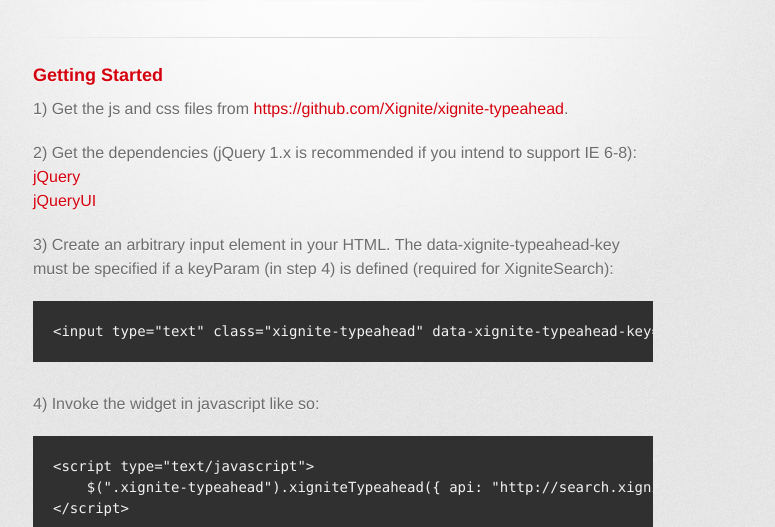
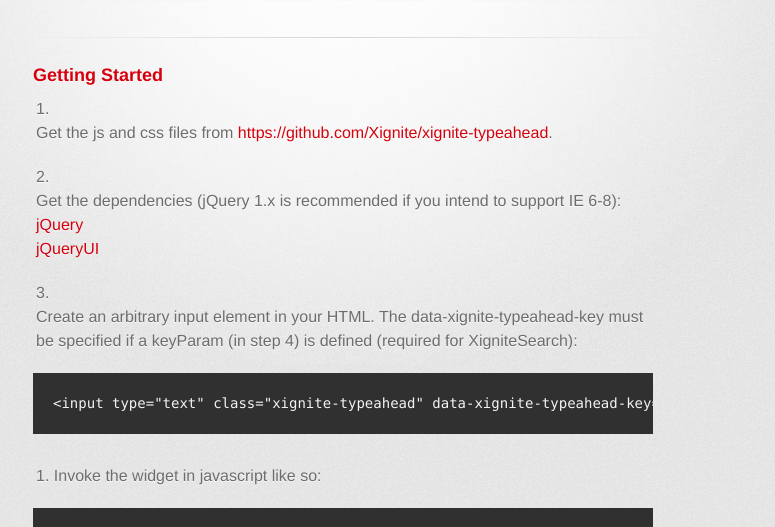
Before and after one commit to Xignite/xignite-typeahead, a plain HTML site: page index.html in a window 1280 px wide. Shown: the part 209-736 px from the top of the page, without its empty margins (297-1072 px from the left). Drawn offline with Linux system fonts and the light colour scheme; a web font is replaced by a local one.

```diff
--- a/index.html
+++ b/index.html
@@ -34,18 +34,16 @@
           <h3>
 <a name="getting-started" class="anchor" href="#getting-started"><span class="octicon octicon-link"></span></a>Getting Started</h3>
 
-<p>1) Get the js and css files from <a href="https://github.com/Xignite/xignite-typeahead">https://github.com/Xignite/xignite-typeahead</a>.</p>
-
-<p>2) Get the dependencies (jQuery 1.x is recommended if you intend to support IE 6-8):<br><a href="http://jquery.com/download/">jQuery</a><br><a href="http://jqueryui.com/download/">jQueryUI</a>  </p>
-
-<p>3) Create an arbitrary input element in your HTML.  The data-xignite-typeahead-key must be specified if a keyParam (in step 4) is defined (required for XigniteSearch):</p>
-
-<pre><code>&lt;input type="text" class="xignite-typeahead" data-xignite-typeahead-key="XigniteGlobalQuotes.GetGlobalDelayedQuote.Identifier" /&gt;
+<ol>
+<li><p>Get the js and css files from <a href="https://github.com/Xignite/xignite-typeahead">https://github.com/Xignite/xignite-typeahead</a>.</p></li>
+<li><p>Get the dependencies (jQuery 1.x is recommended if you intend to support IE 6-8):<br><a href="http://jquery.com/download/">jQuery</a><br><a href="http://jqueryui.com/download/">jQueryUI</a>  </p></li>
+<li><p>Create an arbitrary input element in your HTML.  The data-xignite-typeahead-key must be specified if a keyParam (in step 4) is defined (required for XigniteSearch):</p></li>
+</ol><pre><code>&lt;input type="text" class="xignite-typeahead" data-xignite-typeahead-key="XigniteGlobalQuotes.GetGlobalDelayedQuote.Identifier" /&gt;
 </code></pre>
 
-<p>4) Invoke the widget in javascript like so:</p>
-
-<pre><code>&lt;script type="text/javascript"&gt;
+<ol>
+<li>Invoke the widget in javascript like so:</li>
+</ol><pre><code>&lt;script type="text/javascript"&gt;
     $(".xignite-typeahead").xigniteTypeahead({ api: "http://search.xignite.com/Search/Suggest", keyParam: "parameter", q: "term" });
 &lt;/script&gt;
 </code></pre>
```
Also changed, not shown: params.json (+1 -1 lines).
